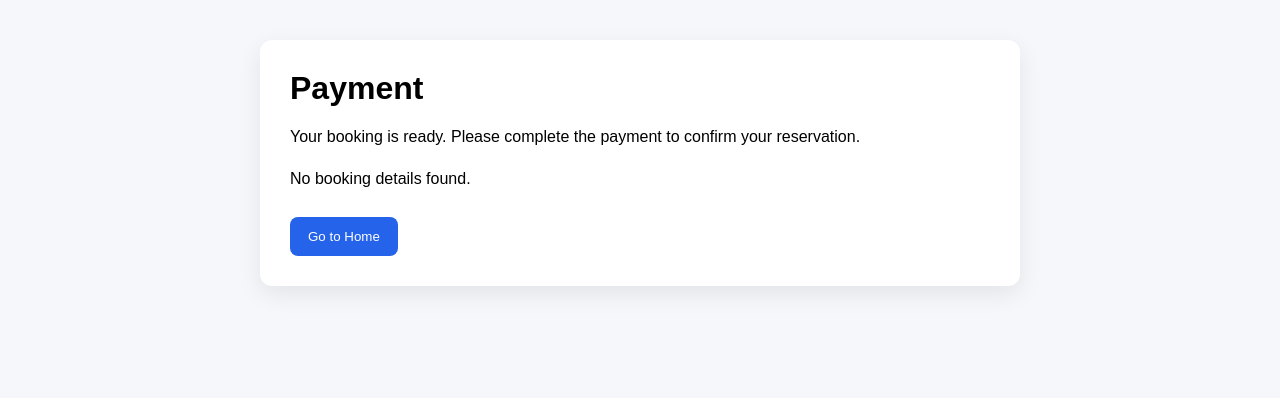
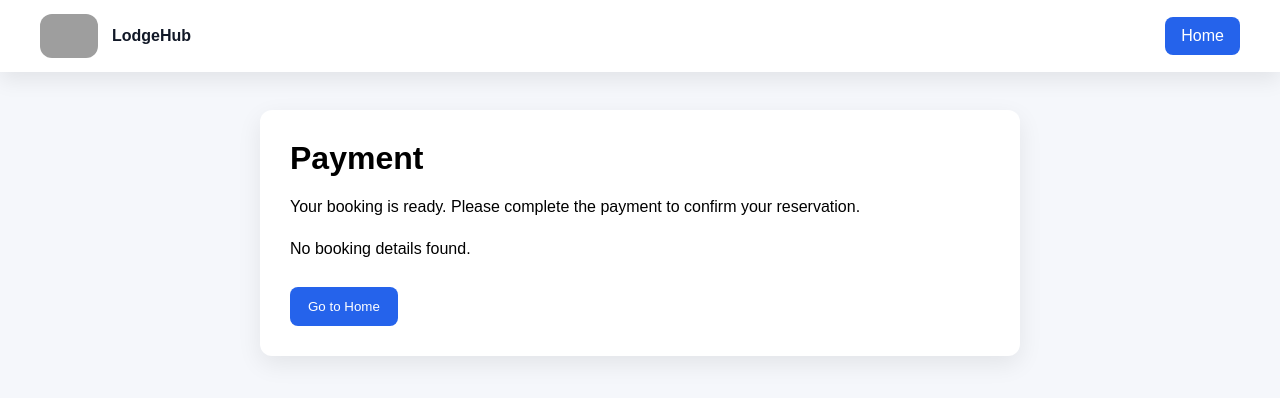
Before and after one commit to Pramod-sadekar18/lodgehub, a Django app: page /payment/ in a window 1280 px wide. Shown: the top 398 px of the page. Run offline with Django 5.2, Linux system fonts and the light colour scheme; grey boxes are pictures that could not be loaded.

Commit message:
logo updated

```diff
--- a/templates/home.html
+++ b/templates/home.html
@@ -1164,8 +1164,8 @@
 
   <!-- NAVBAR -->
   <nav class="navbar" role="navigation" aria-label="Main navigation">
-    <a class="logo" href="#">
-      <div class="logo-mark"><i class="ti ti-building-estate" aria-hidden="true"></i></div>
+    <a class="logo" href="{% url 'home' %}">
+      <img src="/media/image.png" alt="LodgeHub logo" class="site-logo" />
       <span class="logo-text">LodgeHub</span>
     </a>
 
--- a/templates/payment.html
+++ b/templates/payment.html
@@ -5,7 +5,41 @@
     <meta name="viewport" content="width=device-width, initial-scale=1.0">
     <title>Payment</title>
     <style>
-        body { font-family: Arial, sans-serif; background: #f5f7fb; margin: 0; padding: 40px; }
+        body { font-family: Arial, sans-serif; background: #f5f7fb; margin: 0; padding: 110px 40px 40px; }
+        .navbar {
+            position: fixed;
+            top: 0;
+            left: 0;
+            right: 0;
+            height: 72px;
+            display: flex;
+            align-items: center;
+            justify-content: space-between;
+            padding: 0 40px;
+            background: white;
+            box-shadow: 0 8px 20px rgba(0,0,0,0.08);
+            z-index: 100;
+        }
+        .logo {
+            display: inline-flex;
+            align-items: center;
+            gap: 14px;
+            text-decoration: none;
+            color: #111827;
+            font-weight: 700;
+        }
+        .site-logo {
+            width: 58px;
+            height: auto;
+            border-radius: 12px;
+        }
+        .home-link {
+            padding: 10px 16px;
+            background: #2563eb;
+            color: white;
+            text-decoration: none;
+            border-radius: 8px;
+        }
         .card { max-width: 700px; margin: 0 auto; background: white; border-radius: 12px; padding: 30px; box-shadow: 0 8px 25px rgba(0,0,0,0.08); }
         h1 { margin-top: 0; }
         .info { margin-top: 20px; line-height: 1.6; }
@@ -13,6 +47,13 @@
     </style>
 </head>
 <body>
+    <nav class="navbar">
+        <a href="/" class="logo">
+            <img src="/media/image.png" alt="LodgeHub logo" class="site-logo" />
+            LodgeHub
+        </a>
+        <a href="/" class="home-link">Home</a>
+    </nav>
     <div class="card">
         <h1>Payment</h1>
         <p>Your booking is ready. Please complete the payment to confirm your reservation.</p>
```
Also changed, not shown: templates/booking.html (+40 -0 lines), templates/details.html (+10 -11 lines), templates/header_snippet.html (added, +8 -0 lines), templates/login.html (+43 -6 lines), templates/plan_trip.html (+32 -3 lines), templates/plan_trip_success.html (+30 -2 lines), templates/profile.html (+10 -11 lines), templates/register.html (+15 -2 lines).
